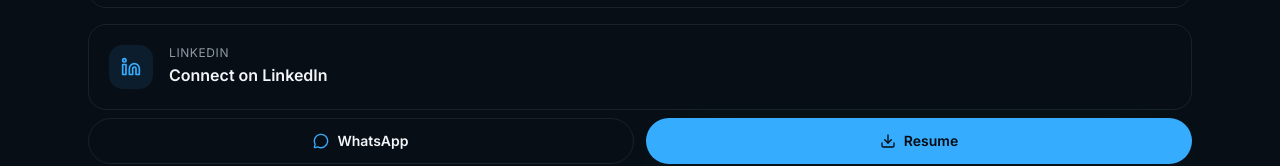
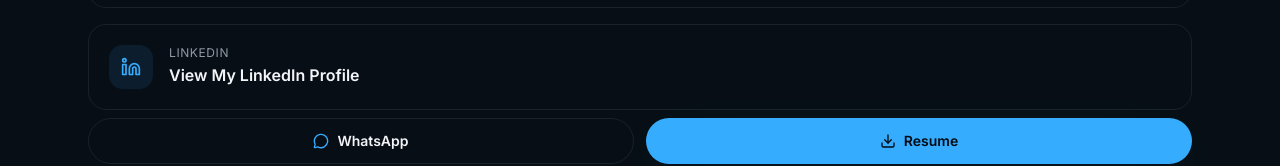
Before and after one commit to sufyaanibnm-cmd/Portfolio, a React (Vite) app: page / in a window 1280 px wide. Shown: the part 10031-10197 px from the top of the page. Built offline with nearby package versions, Linux system fonts and the light colour scheme.

Commit message:
Update LinkedIn profile link in Contact and Footer sections

```diff
--- a/src/App.tsx
+++ b/src/App.tsx
@@ -740,7 +740,7 @@
             { icon: Mail, k: "Email", v: "mushtaqahmad.ibnm@gmail.com", href: "mailto:mushtaqahmad.ibnm@gmail.com" },
             { icon: Phone, k: "Phone", v: "+971 52 620 3599", href: "tel:+971526203599" },
             { icon: MapPin, k: "Location", v: "Dubai, United Arab Emirates" },
-            { icon: Linkedin, k: "LinkedIn", v: "Connect on LinkedIn", href: "https://linkedin.com" },
+            { icon: Linkedin, k: "LinkedIn", v: "View My LinkedIn Profile", href: "https://www.linkedin.com/in/mushtaq-ahmad-3906a7232" },
           ].map(({ icon: Icon, k, v, href }) => {
             const inner = (
               <div className="flex items-start gap-4 rounded-2xl border border-border bg-surface p-5 transition-colors hover:border-primary/40">
@@ -806,7 +806,7 @@
             <li><a href="mailto:mushtaqahmad.ibnm@gmail.com" className="hover:text-foreground">Email</a></li>
             <li><a href="tel:+971526203599" className="hover:text-foreground">Phone</a></li>
             <li><a href="https://wa.me/971526203599" className="hover:text-foreground" target="_blank" rel="noreferrer">WhatsApp</a></li>
-            <li><a href="https://linkedin.com" className="hover:text-foreground">LinkedIn</a></li>
+            <li><a href="https://www.linkedin.com/in/mushtaq-ahmad-3906a7232" className="hover:text-foreground" target="_blank" rel="noreferrer">LinkedIn</a></li>
           </ul>
         </div>
       </div>
```
Also changed, not shown: 1 other file (tests, documents, lock files or other folders).
